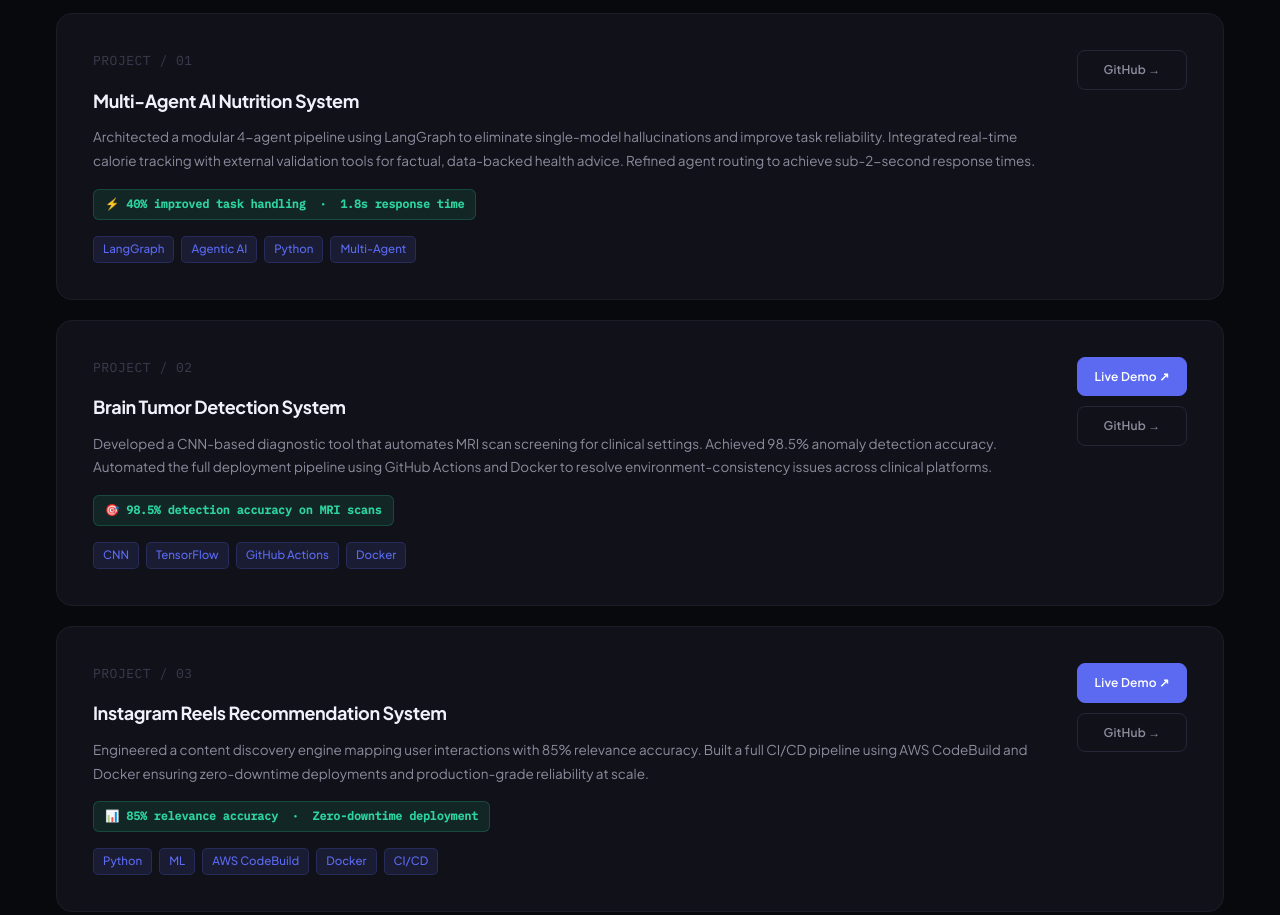
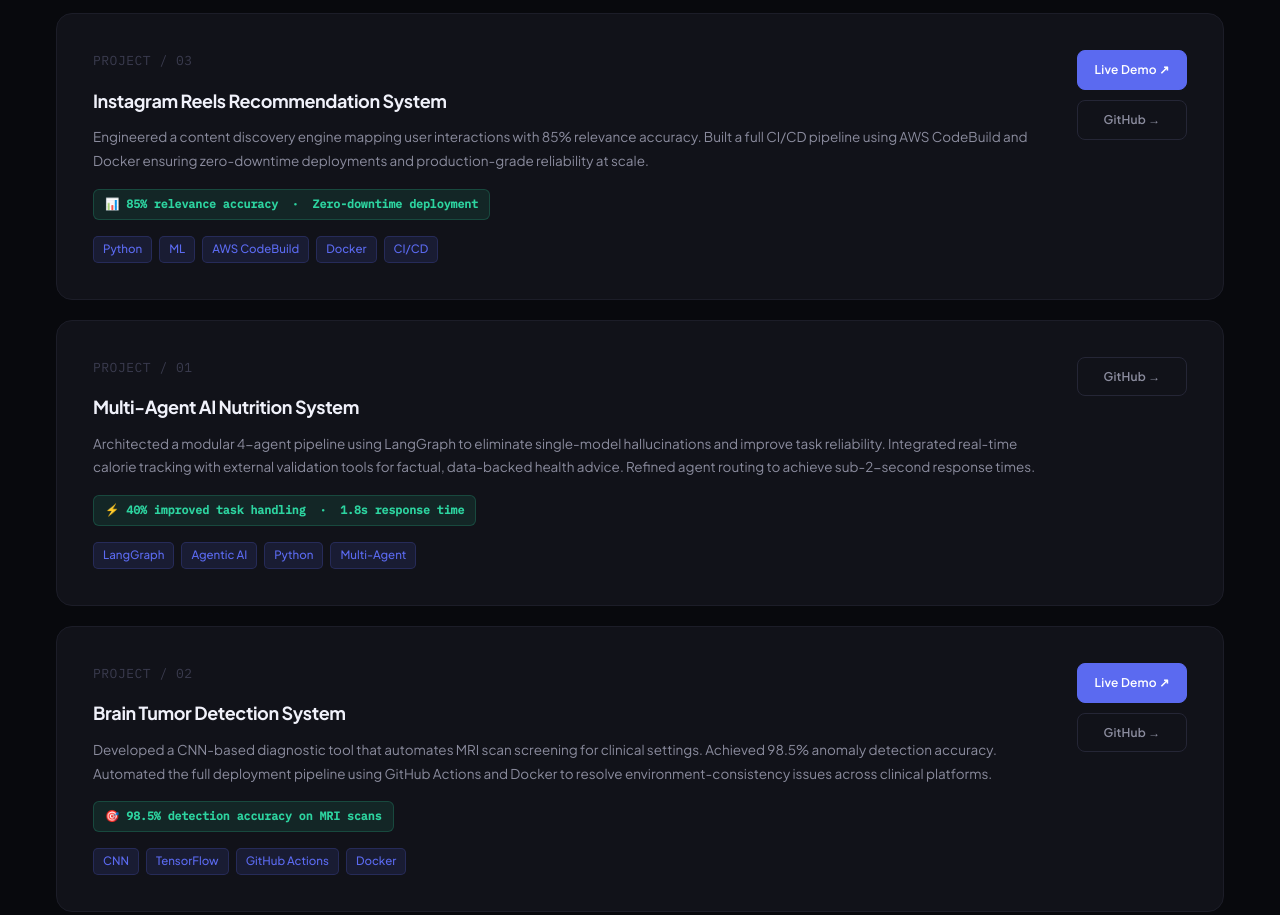
Before and after one commit to Dhruv-Arora-11/portfolio_webssite, a plain HTML site: page index.html in a window 1280 px wide. Shown: the part 1700-2615 px from the top of the page. Drawn offline with nearby package versions, Linux system fonts and the light colour scheme; a web font is replaced by a local one.

Commit message:
put project links in the spaces

```diff
--- a/index.html
+++ b/index.html
@@ -573,6 +573,25 @@
   </div>
   <div class="proj-list">
 
+
+
+    <div class="proj-card reveal">
+      <div>
+        <span class="proj-num">PROJECT / 03</span>
+        <div class="proj-name">Instagram Reels Recommendation System</div>
+        <p class="proj-desc">Engineered a content discovery engine mapping user interactions with 85% relevance accuracy. Built a full CI/CD pipeline using AWS CodeBuild and Docker ensuring zero-downtime deployments and production-grade reliability at scale.</p>
+        <div class="proj-metric">📊 85% relevance accuracy &nbsp;·&nbsp; Zero-downtime deployment</div>
+        <div class="proj-chips"><span class="chip">Python</span><span class="chip">ML</span><span class="chip">AWS CodeBuild</span><span class="chip">Docker</span><span class="chip">CI/CD</span></div>
+      </div>
+      <div class="proj-actions">
+        <a href="https://instagram-reels-recommender-1.onrender.com/" class="p-link p-link-fill">Live Demo ↗</a>
+        <a href="https://github.com/Dhruv-Arora-11/instagram-reels-recommender" target="_blank" class="p-link p-link-out">GitHub →</a>
+      </div>
+    </div>
+
+
+
+
     <div class="proj-card reveal">
       <div>
         <span class="proj-num">PROJECT / 01</span>
@@ -582,9 +601,14 @@
         <div class="proj-chips"><span class="chip">LangGraph</span><span class="chip">Agentic AI</span><span class="chip">Python</span><span class="chip">Multi-Agent</span></div>
       </div>
       <div class="proj-actions">
-        <a href="https://github.com/Dhruv-Arora-11" target="_blank" class="p-link p-link-out">GitHub →</a>
+        <a href="https://github.com/Dhruv-Arora-11/NutritionAI-Agentic" target="_blank" class="p-link p-link-out">GitHub →</a>
       </div>
     </div>
+
+
+
+
+
 
     <div class="proj-card reveal">
       <div>
@@ -595,22 +619,8 @@
         <div class="proj-chips"><span class="chip">CNN</span><span class="chip">TensorFlow</span><span class="chip">GitHub Actions</span><span class="chip">Docker</span></div>
       </div>
       <div class="proj-actions">
-        <a href="#" class="p-link p-link-fill">Live Demo ↗</a>
-        <a href="https://github.com/Dhruv-Arora-11" target="_blank" class="p-link p-link-out">GitHub →</a>
-      </div>
-    </div>
-
-    <div class="proj-card reveal">
-      <div>
-        <span class="proj-num">PROJECT / 03</span>
-        <div class="proj-name">Instagram Reels Recommendation System</div>
-        <p class="proj-desc">Engineered a content discovery engine mapping user interactions with 85% relevance accuracy. Built a full CI/CD pipeline using AWS CodeBuild and Docker ensuring zero-downtime deployments and production-grade reliability at scale.</p>
-        <div class="proj-metric">📊 85% relevance accuracy &nbsp;·&nbsp; Zero-downtime deployment</div>
-        <div class="proj-chips"><span class="chip">Python</span><span class="chip">ML</span><span class="chip">AWS CodeBuild</span><span class="chip">Docker</span><span class="chip">CI/CD</span></div>
-      </div>
-      <div class="proj-actions">
-        <a href="#" class="p-link p-link-fill">Live Demo ↗</a>
-        <a href="https://github.com/Dhruv-Arora-11" target="_blank" class="p-link p-link-out">GitHub →</a>
+        <a href="https://brain-tumour-detection-git-dhruv-dhruv-arora-11s-projects.vercel.app/" class="p-link p-link-fill">Live Demo ↗</a>
+        <a href="https://github.com/Dhruv-Arora-11/BrainTumourDetection" target="_blank" class="p-link p-link-out">GitHub →</a>
       </div>
     </div>
 
@@ -702,7 +712,6 @@
     </div>
     <div class="ct-panel reveal">
       <h3>Quick Overview</h3>
-      <div class="avail-row"><div class="avail-dot"></div><div class="avail-msg">Available for Campus Placements 2025–27</div></div>
       <div class="info-rows">
         <div class="info-row"><span class="info-key">Location</span><span class="info-val">Haryana / Rajasthan, India</span></div>
         <div class="info-row"><span class="info-key">Degree</span><span class="info-val">B.Tech CSE (Data Science)</span></div>
```
